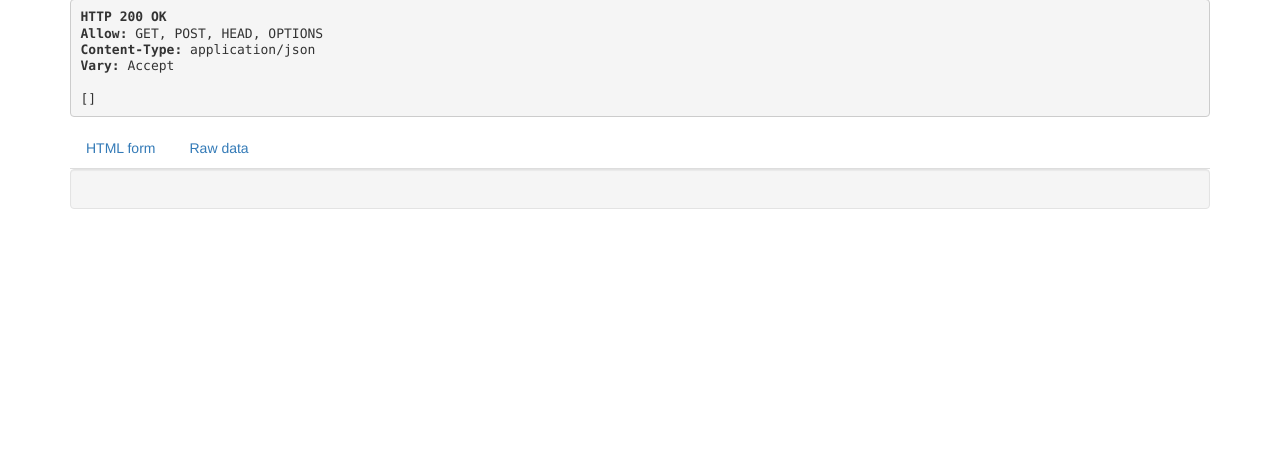
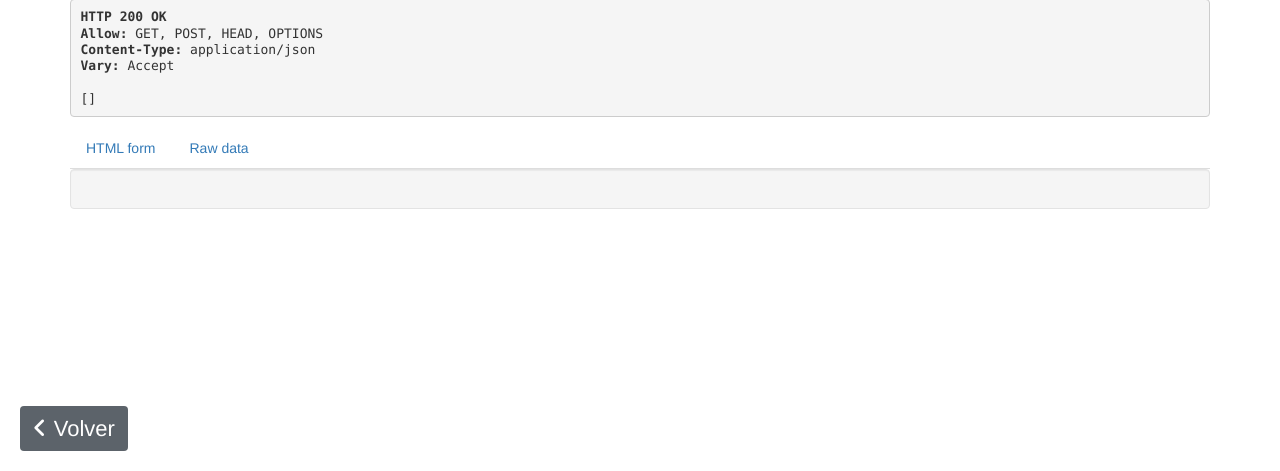
Before and after one commit to Axel-Jeremias/TP-CaC-Final, a Django app: page /peliculas/api/ in a window 1280 px wide. Shown: the part 329-800 px from the top of the page. Run offline with Django 4.2, Linux system fonts and the light colour scheme; data that the repository does not hold is empty; some libraries are stand-ins or nearby versions.

Commit message:
Agregar botón para volver a Inicio
y arreglar gramática

```diff
--- a/app_peliculas/templates/peliculas.html
+++ b/app_peliculas/templates/peliculas.html
@@ -7,11 +7,11 @@
 {% endblock %}
 
 {% block titulo %}
-	Peliculas
+	Películas
 {% endblock %}
 
 {% block content %}
-	<h1 id="titulo-pagina">Peliculas</h1>
+	<h1 id="titulo-pagina">Películas</h1>
 
 	<section id="peliculas">
 		<div id="top-tabla">
--- a/app_peliculas/templates/peliculas_creacion.html
+++ b/app_peliculas/templates/peliculas_creacion.html
@@ -64,7 +64,7 @@
 
                     <div class="form-group items-2">
                         <div class="item">
-                            <label for="{{ form.trailer.id_for_label }}" class="titulo-campo">Trailer</label>
+                            <label for="{{ form.trailer.id_for_label }}" class="titulo-campo">Tráiler</label>
                             {{ form.trailer }}
                         </div>
                         <div class="item">
--- /dev/null
+++ b/app_peliculas/templates/rest_framework/api.html
@@ -0,0 +1,31 @@
+{% extends "rest_framework/base.html" %}
+
+{% block script %}
+    <link rel="stylesheet" href="https://cdnjs.cloudflare.com/ajax/libs/font-awesome/6.4.2/css/all.min.css">
+    {{ block.super }}
+{% endblock %}
+
+{% block body %}
+    <a class="btn btn-secondary" id="boton-inicio" href="{% url 'inicio' %}"><i class="fa-solid fa-angle-left"></i>Volver</a>
+    {{ block.super }}
+{% endblock %}
+
+{% block style %}
+    <style>
+        #boton-inicio {
+            position: fixed;
+            bottom: 20px;
+            left: 20px;
+            background-color: #5c636a;
+            color: white;
+            font-size: 22px;
+            z-index: 1;
+
+            & i {
+                margin-right: 7px;
+            }
+        }
+    </style>
+
+    {{ block.super }}
+{% endblock %}
```
Also changed, not shown: templates/base.html (+4 -4 lines).
